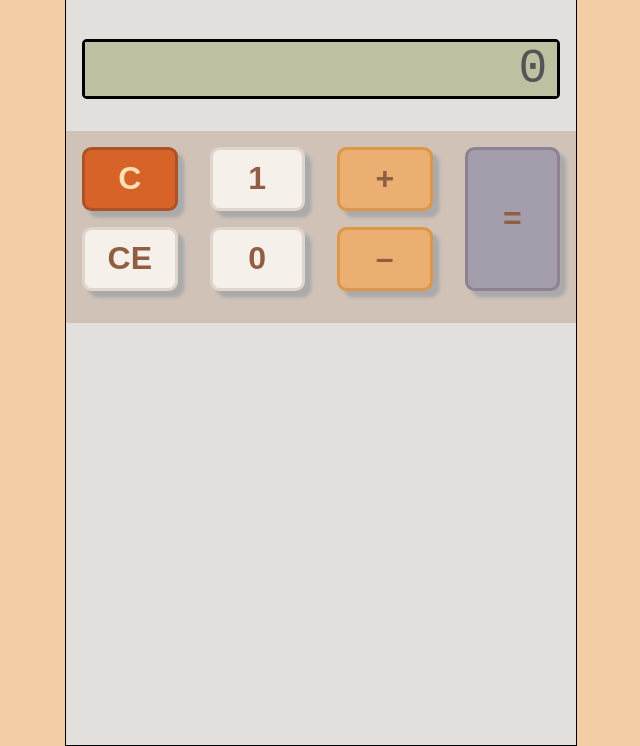
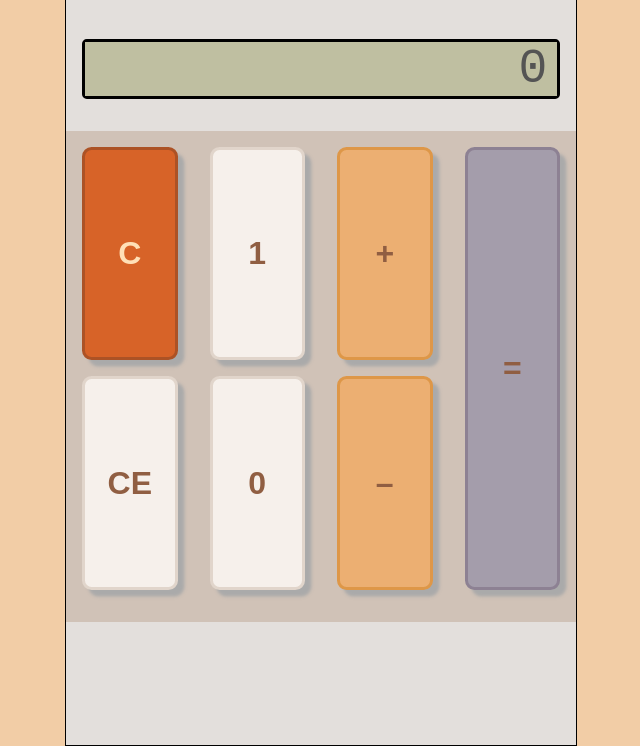
Before and after one commit to pranavnegandhi/Binaca, a plain HTML site: page src/index.html in a window 1280 px wide. Shown: the part 54-800 px from the top of the page, without its empty margins (319-959 px from the left). Drawn offline with Linux system fonts and the light colour scheme.

Commit message:
Made the buttons scale vertically along with the window.

```diff
--- a/src/styles.css
+++ b/src/styles.css
@@ -72,6 +72,7 @@ input[type="text"] {
 div#controls {
     display: flex;
     flex-direction: row;
+    flex: 0.8;
 }
 
 div#controls span.column {
@@ -116,7 +117,3 @@ div#controls input#buttonOperatorEquals {
     background: #a49dab;
     border-color: #8d8193;
 }
-
-div#controls input#buttonOperatorEquals {
-    height: 4.5em;
-}
```
